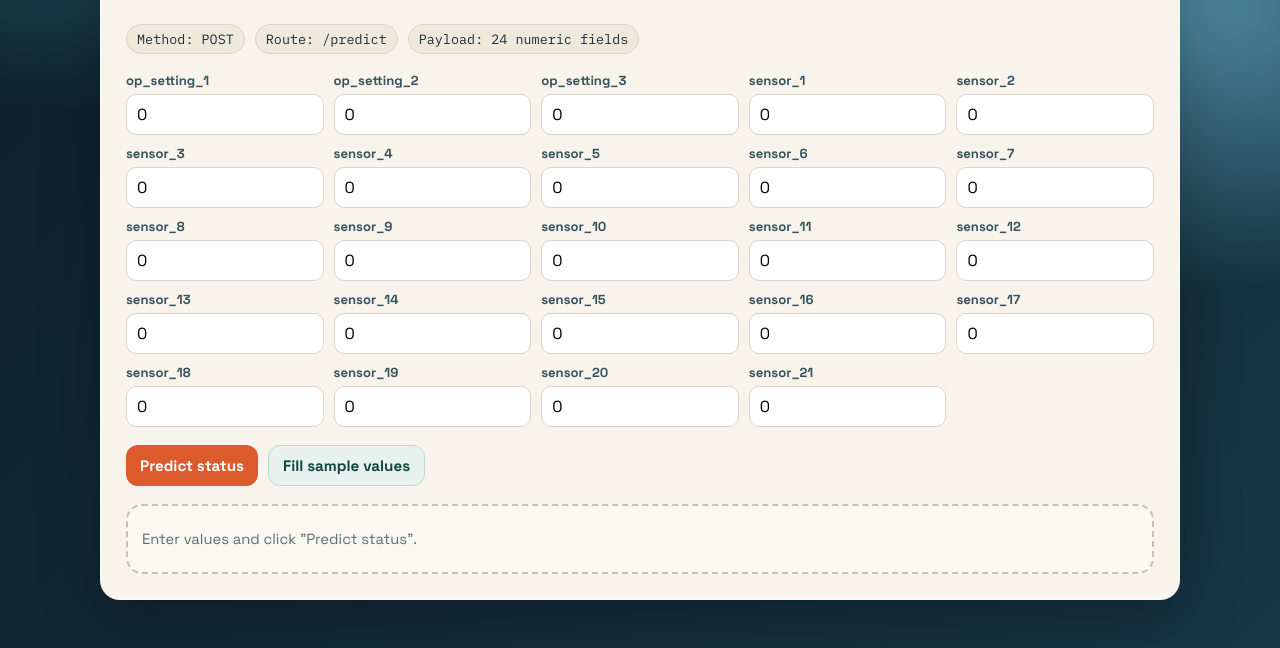
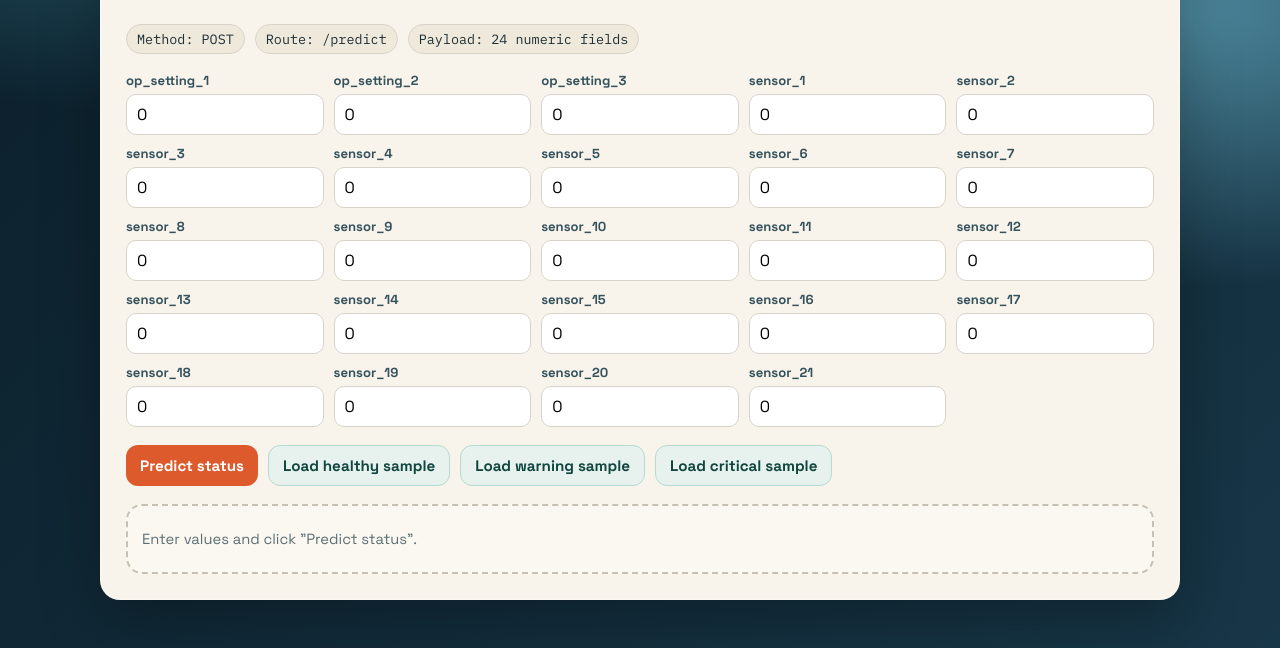
Before and after one commit to ankitsharma93154/HSTW_5, a plain HTML site: page app/static/index.html in a window 1280 px wide. Shown: the part 152-800 px from the top of the page. Drawn offline with Linux system fonts and the light colour scheme.

Commit message:
preset samples

```diff
--- a/app/static/index.html
+++ b/app/static/index.html
@@ -280,6 +280,87 @@
         "sensor_21",
       ];
 
+      const samplePayloads = {
+        healthy: {
+          op_setting_1: -0.0007,
+          op_setting_2: -0.0004,
+          op_setting_3: 100.0,
+          sensor_1: 518.67,
+          sensor_2: 641.82,
+          sensor_3: 1589.7,
+          sensor_4: 1400.6,
+          sensor_5: 14.62,
+          sensor_6: 21.61,
+          sensor_7: 554.36,
+          sensor_8: 2388.06,
+          sensor_9: 9046.19,
+          sensor_10: 1.3,
+          sensor_11: 47.47,
+          sensor_12: 521.66,
+          sensor_13: 2388.02,
+          sensor_14: 8138.62,
+          sensor_15: 8.4195,
+          sensor_16: 0.03,
+          sensor_17: 392,
+          sensor_18: 2388,
+          sensor_19: 100.0,
+          sensor_20: 39.06,
+          sensor_21: 23.419,
+        },
+        warning: {
+          op_setting_1: 0.0032,
+          op_setting_2: -0.0001,
+          op_setting_3: 100.0,
+          sensor_1: 518.67,
+          sensor_2: 643.19,
+          sensor_3: 1596.06,
+          sensor_4: 1405.76,
+          sensor_5: 14.62,
+          sensor_6: 21.61,
+          sensor_7: 553.16,
+          sensor_8: 2388.17,
+          sensor_9: 9044.04,
+          sensor_10: 1.3,
+          sensor_11: 47.56,
+          sensor_12: 521.64,
+          sensor_13: 2388.16,
+          sensor_14: 8128.92,
+          sensor_15: 8.4227,
+          sensor_16: 0.03,
+          sensor_17: 393,
+          sensor_18: 2388,
+          sensor_19: 100.0,
+          sensor_20: 38.53,
+          sensor_21: 23.3186,
+        },
+        critical: {
+          op_setting_1: -0.0005,
+          op_setting_2: 0.0004,
+          op_setting_3: 100.0,
+          sensor_1: 518.67,
+          sensor_2: 643.15,
+          sensor_3: 1592.22,
+          sensor_4: 1423.48,
+          sensor_5: 14.62,
+          sensor_6: 21.61,
+          sensor_7: 552.68,
+          sensor_8: 2388.15,
+          sensor_9: 9044.45,
+          sensor_10: 1.3,
+          sensor_11: 47.79,
+          sensor_12: 520.44,
+          sensor_13: 2388.2,
+          sensor_14: 8123.77,
+          sensor_15: 8.5015,
+          sensor_16: 0.03,
+          sensor_17: 394,
+          sensor_18: 2388,
+          sensor_19: 100.0,
+          sensor_20: 38.78,
+          sensor_21: 23.1538,
+        },
+      };
+
       const form = document.getElementById("predict-form");
       const result = document.getElementById("result");
 
@@ -314,22 +395,42 @@
       predictButton.type = "submit";
       predictButton.textContent = "Predict status";
 
-      const fillExampleButton = document.createElement("button");
-      fillExampleButton.className = "secondary";
-      fillExampleButton.type = "button";
-      fillExampleButton.textContent = "Fill sample values";
+      function applySample(sampleKey) {
+        const payload = samplePayloads[sampleKey];
+        if (!payload) {
+          return;
+        }
 
-      fillExampleButton.addEventListener("click", () => {
-        fields.forEach((name, idx) => {
+        fields.forEach((name) => {
           const el = document.getElementById(name);
-          el.value = (
-            idx < 3 ? (idx + 1) * 0.2 : Math.sin(idx) * 10 + 20
-          ).toFixed(3);
+          if (el && payload[name] !== undefined) {
+            el.value = String(payload[name]);
+          }
         });
-      });
+      }
+
+      const sample1Button = document.createElement("button");
+      sample1Button.className = "secondary";
+      sample1Button.type = "button";
+      sample1Button.textContent = "Load healthy sample";
+      sample1Button.addEventListener("click", () => applySample("healthy"));
+
+      const sample2Button = document.createElement("button");
+      sample2Button.className = "secondary";
+      sample2Button.type = "button";
+      sample2Button.textContent = "Load warning sample";
+      sample2Button.addEventListener("click", () => applySample("warning"));
+
+      const sample3Button = document.createElement("button");
+      sample3Button.className = "secondary";
+      sample3Button.type = "button";
+      sample3Button.textContent = "Load critical sample";
+      sample3Button.addEventListener("click", () => applySample("critical"));
 
       actions.appendChild(predictButton);
-      actions.appendChild(fillExampleButton);
+      actions.appendChild(sample1Button);
+      actions.appendChild(sample2Button);
+      actions.appendChild(sample3Button);
       form.appendChild(actions);
 
       form.addEventListener("submit", async (event) => {
```
